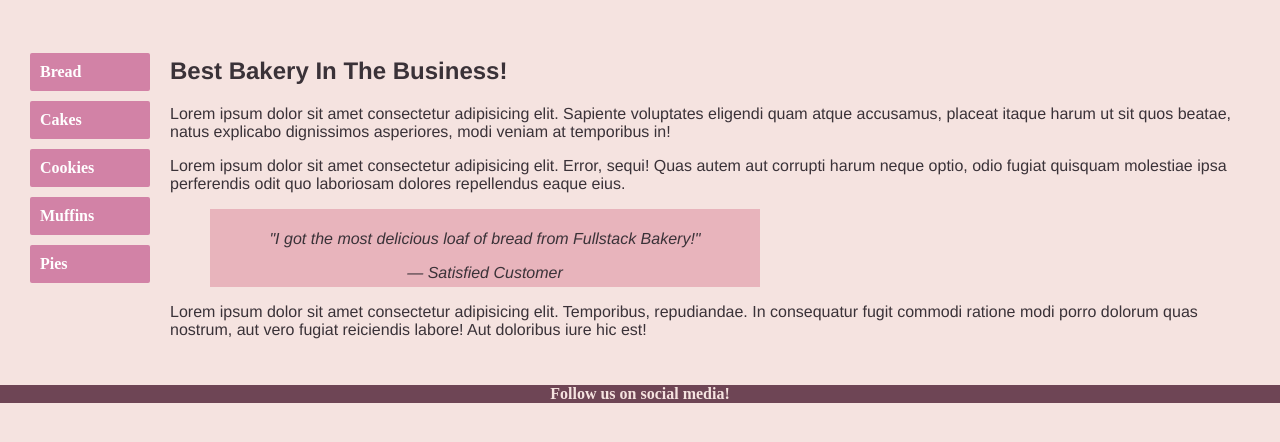
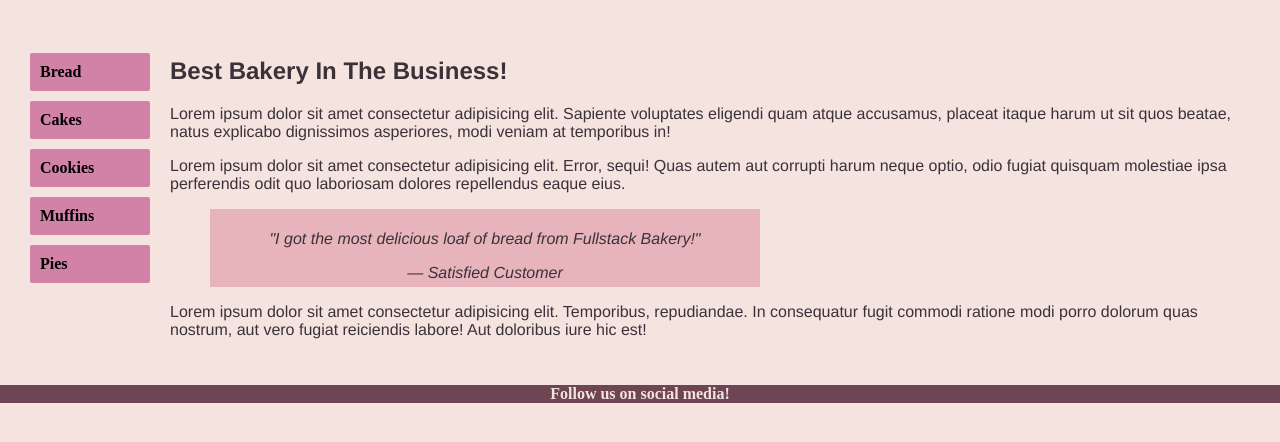
Before and after one commit to kaylarampersaud/fullstack-bakery, a plain HTML site: page index.html in a window 1280 px wide. Shown: the part 82-524 px from the top of the page. Drawn offline with Linux system fonts and the light colour scheme.

Commit message:
change text color of .item

```diff
--- a/style.css
+++ b/style.css
@@ -62,7 +62,7 @@ ul {
   font-weight: bold;
   width: 100px;
   background-color: #d282a6;
-  color: white;
+  color: 080808;
 }
 
 article {
```
